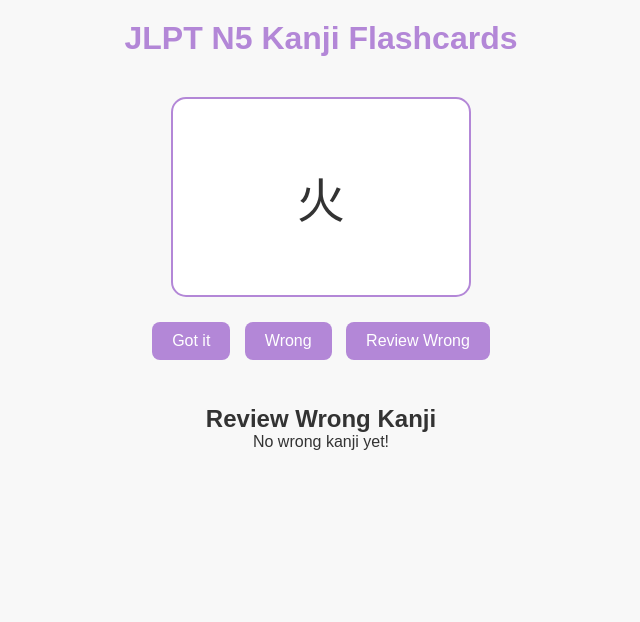
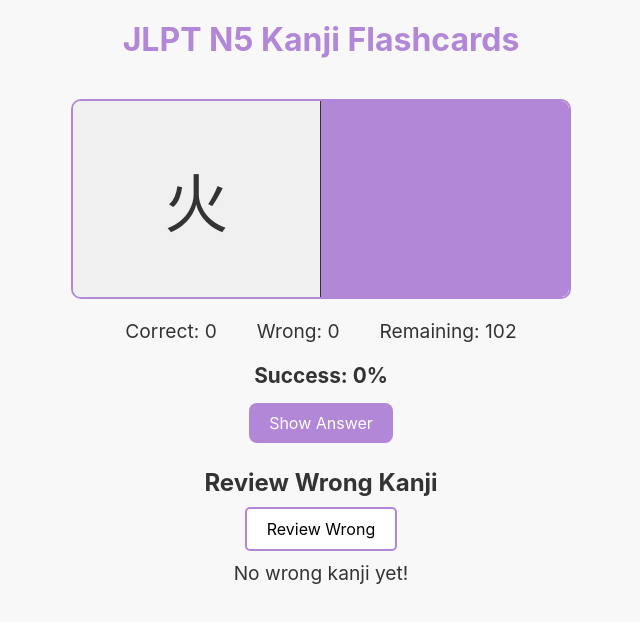
Before and after one commit to EmmaVellard/JapaneseFlashcards, a plain HTML site: page index.html in a window 1280 px wide. Both pictures are taken after a click on the button "Review Wrong". Shown: the whole page, without its empty margins (319-959 px from the left). Drawn offline with Linux system fonts and the light colour scheme.

Commit message:
new version

```diff
--- a/index.html
+++ b/index.html
@@ -5,6 +5,97 @@
   <meta name="viewport" content="width=device-width, initial-scale=1.0">
   <title>JLPT N5 Kanji Flashcards</title>
   <link rel="stylesheet" href="style.css">
+  <style>
+    .flashcard {
+      display: flex;
+      border: 2px solid #b387d7;
+      border-radius: 10px;
+      width: 500px;
+      height: 200px;
+      margin: 20px auto;
+      overflow: hidden;
+      position: relative;
+      font-family: 'Inter', sans-serif; /* Emmavellard style font */
+    }
+    .card-left, .card-right {
+      flex: 1;
+      display: flex;
+      justify-content: center;
+      align-items: center;
+      padding: 20px;
+      box-sizing: border-box;
+    }
+    .card-left {
+      background-color: #f0f0f0;
+      font-size: 4rem; /* increased size */
+    }
+    .card-right {
+      background-color: #fff;
+      border-left: 2px solid #333;
+      flex-direction: column;
+      font-size: 1.8rem; /* increased size */
+      position: relative;
+    }
+    .overlay {
+      position: absolute;
+      top: 0;
+      left: 50%;
+      width: 50%;
+      height: 100%;
+      background-color: #b387d7;
+      z-index: 10;
+      transition: opacity 0.3s;
+    }
+    .overlay.hidden {
+      opacity: 0;
+      pointer-events: none;
+    }
+    .counters {
+      margin: 20px auto;
+      font-size: 1.2rem;
+      display: flex;
+      justify-content: center;
+      gap: 20px;
+      text-align: center;
+    }
+    .success {
+      font-weight: bold;
+    }
+    .controls {
+      display: flex;
+      justify-content: center;
+      gap: 10px;
+      margin-bottom: 20px;
+    }
+    button {
+      padding: 10px 20px;
+      font-size: 1rem;
+      cursor: pointer;
+      border: 2px solid #b387d7;
+      border-radius: 5px;
+      background-color: #fff;
+      transition: background-color 0.2s;
+    }
+    button:hover {
+      background-color: #b387d7;
+      color: #fff;
+    }
+    #wrong-section {
+      width: 500px;
+      margin: 20px auto;
+    }
+    #wrong-section h2 {
+      text-align: center;
+    }
+    #wrong-cards {
+      margin-top: 10px;
+      font-size: 1.2rem;
+    }
+    #review {
+      display: block;
+      margin: 10px auto;
+    }
+  </style>
 </head>
 <body>
   <header>
@@ -12,24 +103,36 @@
   </header>
 
   <main>
-    <div class="flashcard" id="flashcard">
-      <div class="card-front"></div>
-      <div class="card-back"></div>
+    <div class="flashcard">
+      <div class="card-left" id="kanji-display"></div>
+      <div class="card-right" id="answer-display"></div>
+      <div class="overlay" id="overlay"></div>
     </div>
 
+    <!-- Counters above buttons -->
+    <div class="counters">
+      <span id="correct-count">Correct: 0</span>
+      <span id="wrong-count">Wrong: 0</span>
+      <span id="remaining-count">Remaining: 0</span>
+    </div>
+    <div class="success-line">
+      <span id="success-rate" class="success">Success: 0%</span>
+    </div>
+
+
     <div class="controls">
-      <button id="right">Got it</button>
-      <button id="wrong">Wrong</button>
-      <button id="review">Review Wrong</button>
+      <button id="show-answer">Show Answer</button>
+      <button id="right" style="display:none;">Right</button>
+      <button id="wrong" style="display:none;">Wrong</button>
     </div>
 
     <section id="wrong-section">
       <h2>Review Wrong Kanji</h2>
+      <button id="review">Review Wrong</button>
       <div id="wrong-cards"></div>
     </section>
   </main>
 
-  <!-- Import the kanji list -->
   <script src="kanjiN5.js"></script>
   <script src="script.js"></script>
 </body>
--- a/script.js
+++ b/script.js
@@ -1,14 +1,22 @@
-let currentIndex = 0;
-let wrongList = [];
-
 // DOM Elements
-const card = document.getElementById('flashcard');
-const front = card.querySelector('.card-front');
-const back = card.querySelector('.card-back');
+const kanjiDisplay = document.getElementById('kanji-display');
+const answerDisplay = document.getElementById('answer-display');
+const overlay = document.getElementById('overlay');
+const showAnswerBtn = document.getElementById('show-answer');
 const rightBtn = document.getElementById('right');
 const wrongBtn = document.getElementById('wrong');
 const reviewBtn = document.getElementById('review');
 const wrongContainer = document.getElementById('wrong-cards');
+
+const correctCountDisplay = document.getElementById('correct-count');
+const wrongCountDisplay = document.getElementById('wrong-count');
+const remainingCountDisplay = document.getElementById('remaining-count');
+const successRateDisplay = document.getElementById('success-rate');
+
+let currentIndex = 0;
+let wrongList = [];
+let correctCount = 0;
+let wrongCount = 0;
 
 // Shuffle function (Fisher–Yates)
 function shuffle(array) {
@@ -18,30 +26,63 @@ function shuffle(array) {
   }
 }
 
-// Show current card
-function showCard(index) {
+// Show current kanji
+function showKanji(index) {
   const kanji = kanjiList[index];
-  front.textContent = kanji.kanji;
-  back.textContent = `${kanji.meaning} / ${kanji.reading}`;
-  card.classList.remove('flipped');
+  kanjiDisplay.textContent = kanji.kanji;
+
+  // Clear answer
+  answerDisplay.innerHTML = '';
+  overlay.classList.remove('hidden');
+
+  showAnswerBtn.style.display = 'inline-block';
+  rightBtn.style.display = 'none';
+  wrongBtn.style.display = 'none';
 }
 
-// Flip card
-card.addEventListener('click', () => card.classList.toggle('flipped'));
+// Update counters and success rate
+function updateCounters() {
+  correctCountDisplay.textContent = `Correct: ${correctCount}`;
+  wrongCountDisplay.textContent = `Wrong: ${wrongCount}`;
+  const remaining = kanjiList.length - (correctCount + wrongCount);
+  remainingCountDisplay.textContent = `Remaining: ${remaining}`;
+  const totalAnswered = correctCount + wrongCount;
+  const success = totalAnswered === 0 ? 0 : Math.round((correctCount / totalAnswered) * 100);
+  successRateDisplay.textContent = `Success: ${success}%`;
+}
+
+// Show answer
+showAnswerBtn.addEventListener('click', () => {
+  const kanji = kanjiList[currentIndex];
+  answerDisplay.innerHTML = `
+    <p>${kanji.meaning}</p>
+    <p>${kanji.onyomi}</p>
+    <p>${kanji.kunyomi}</p>
+  `;
+  overlay.classList.add('hidden');
+  showAnswerBtn.style.display = 'none';
+  rightBtn.style.display = 'inline-block';
+  wrongBtn.style.display = 'inline-block';
+});
 
 // Handle correct
-rightBtn.addEventListener('click', () => nextCard());
+rightBtn.addEventListener('click', () => {
+  correctCount++;
+  nextKanji();
+});
 
 // Handle wrong
 wrongBtn.addEventListener('click', () => {
   wrongList.push(kanjiList[currentIndex]);
-  nextCard();
+  wrongCount++;
+  nextKanji();
 });
 
-// Next card
-function nextCard() {
+// Move to next kanji
+function nextKanji() {
   currentIndex = (currentIndex + 1) % kanjiList.length;
-  showCard(currentIndex);
+  showKanji(currentIndex);
+  updateCounters();
 }
 
 // Review wrong kanji
@@ -53,13 +94,48 @@ function showWrongList() {
     wrongContainer.textContent = "No wrong kanji yet!";
     return;
   }
-  wrongList.forEach(k => {
-    const div = document.createElement('div');
-    div.textContent = `${k.kanji} - ${k.meaning} / ${k.reading}`;
-    wrongContainer.appendChild(div);
+
+  wrongList.forEach((k) => {
+    const card = document.createElement('div');
+    card.style.display = 'flex';
+    card.style.alignItems = 'center';
+    card.style.padding = '30px 20px'; // taller card with horizontal padding
+    card.style.border = '2px solid #b387d7';
+    card.style.borderRadius = '12px';
+    card.style.marginBottom = '15px'; // space between cards
+    card.style.width = '100%'; // make it full width
+    card.style.boxSizing = 'border-box';
+    card.style.backgroundColor = '#fff';
+
+    const kanjiDiv = document.createElement('div');
+    kanjiDiv.textContent = k.kanji;
+    kanjiDiv.style.fontSize = '4rem'; // bigger kanji
+    kanjiDiv.style.flex = '1';
+    kanjiDiv.style.textAlign = 'center';
+    kanjiDiv.style.border = 'none'; // remove any side borders
+
+    const detailsDiv = document.createElement('div');
+    detailsDiv.innerHTML = `
+      <p>${k.meaning}</p>
+      <p>${k.onyomi}</p>
+      <p>${k.kunyomi}</p>
+    `;
+    detailsDiv.style.flex = '2';
+    detailsDiv.style.paddingLeft = '40px';
+    detailsDiv.style.fontSize = '1.8rem'; // bigger text
+    detailsDiv.style.border = 'none'; // remove any side borders
+
+    card.appendChild(kanjiDiv);
+    card.appendChild(detailsDiv);
+    wrongContainer.appendChild(card);
   });
 }
 
 // Initialize
-shuffle(kanjiList); // Shuffle the kanji at start
-showCard(currentIndex);
+if (typeof kanjiList !== 'undefined' && kanjiList.length > 0) {
+  shuffle(kanjiList);
+  showKanji(currentIndex);
+  updateCounters();
+} else {
+  kanjiDisplay.textContent = "No kanji data loaded!";
+}
--- a/style.css
+++ b/style.css
@@ -3,7 +3,7 @@
   box-sizing: border-box;
   margin: 0;
   padding: 0;
-  font-family: 'Arial', sans-serif;
+  font-family: 'Inter', sans-serif;
 }
 
 body {
@@ -76,3 +76,21 @@ header h1 {
   width: 200px;
   background: #fff;
 }
+.success-line {
+  text-align: center;
+  font-weight: bold;
+  font-size: 1.3rem; /* slightly bigger */
+  margin-bottom: 10px; /* space before counters */
+}
+.counters {
+  margin: 0 auto 20px auto; /* centered, with space below */
+  font-size: 1.2rem;
+  display: flex;
+  justify-content: center;
+  gap: 20px;
+  text-align: center;
+}
+
+.counters span {
+  margin: 0 10px;
+}
```
